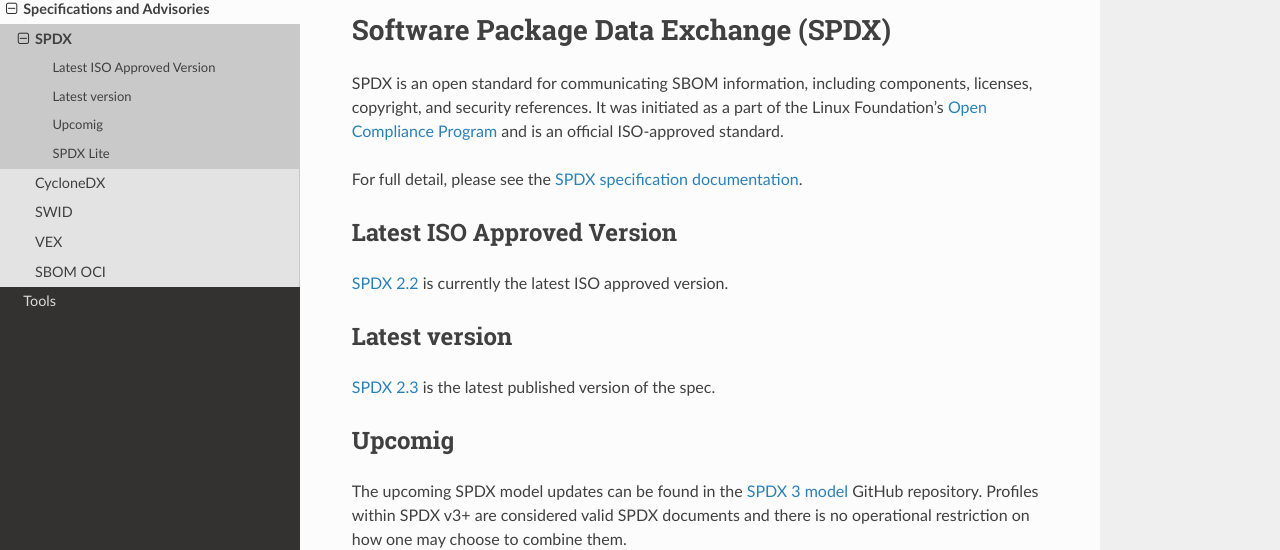
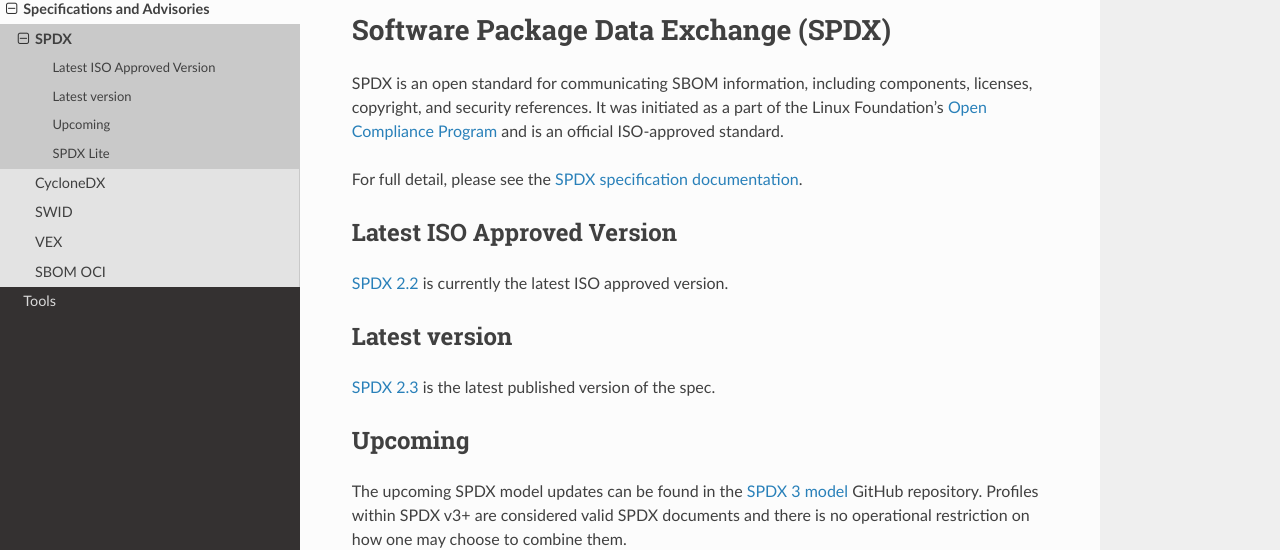
Before and after one commit to ivanayov/sbom-know-how, a Sphinx documentation site: the page built from docs/source/specs/spdx.md, in a window 1280 px wide and 1005 px high. Shown: the part 112-662 px from the top of the window. Built offline with Sphinx 7.4.7 and the Read the Docs theme 2.0.0, drawn with Linux system fonts in a browser that asks for light colours.

Commit message:
Fix minor typo
Signed-off-by: Philippe Ombredanne <pombredanne@nexb.com>

```diff
--- a/docs/source/specs/spdx.md
+++ b/docs/source/specs/spdx.md
@@ -12,7 +12,7 @@
 
 [SPDX 2.3](https://spdx.github.io/spdx-spec/v2.3/) is the latest published version of the spec.
 
-## Upcomig
+## Upcoming
 
 The upcoming SPDX model updates can be found in the [SPDX 3 model](https://github.com/spdx/spdx-3-model) GitHub repository.
 Profiles within SPDX v3+ are considered valid SPDX documents and there is no operational restriction on how one may choose to combine them.
```
